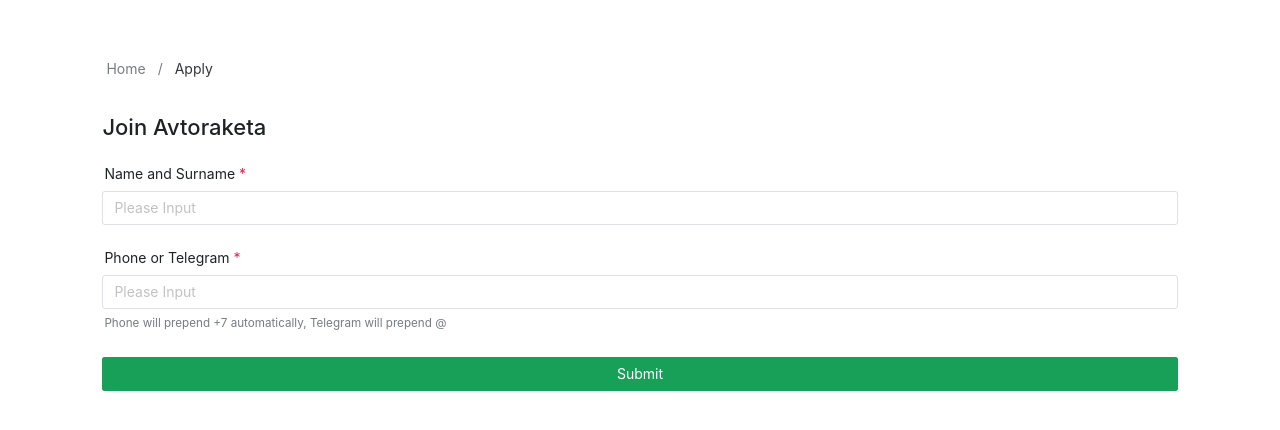
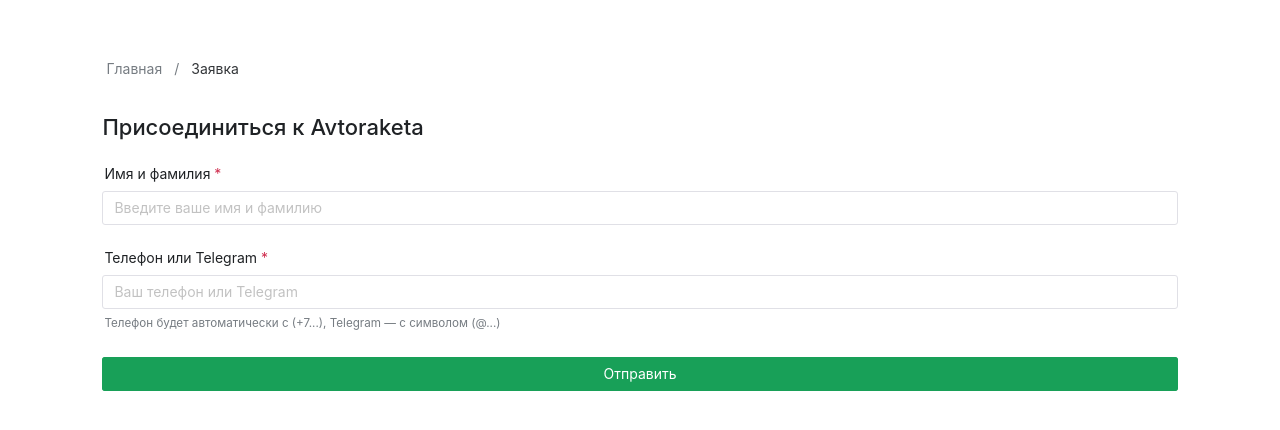
Before and after one commit to Valerij2000/avtoraketa-app, a Vue app: page /apply in a window 1280 px wide. Shown: the top 430 px of the page. Built offline with nearby package versions, Linux system fonts and the light colour scheme; no server answers.

Commit message:
localization done

```diff
--- a/src/components/layout/Header.vue
+++ b/src/components/layout/Header.vue
@@ -6,7 +6,7 @@
     <n-space align="center">
       <!-- Display Lead ID if exists -->
       <n-text v-if="leadId" depth="2" style="margin-right: 16px">
-        Lead ID: <b>{{ leadId }}</b>
+        {{ t("header.leadID") }}: <b>{{ leadId }}</b>
       </n-text>
 
       <n-button class="nav-btn" type="tertiary" @click="scrollTo('home')">{{
--- a/src/i18n/en.js
+++ b/src/i18n/en.js
@@ -4,6 +4,7 @@
     whyUs: "Why Us",
     calc: "Calc",
     join: "Join",
+    leadID: "Your Lead ID"
   },
   hero: {
     title: "Earn from 30,000₽ per deal — Become an Avtoraketa agent",
@@ -72,4 +73,32 @@
     subtitleStrong: "in 10 minutes",
     button: "Join the team",
   },
+  apply: {
+    title: "Join Avtoraketa",
+    breadcrumbs: {
+      home: "Home",
+      apply: "Apply",
+    },
+    form: {
+      name: {
+        label: "Name and Surname",
+        required: "Please enter your name",
+        placeholder: "Enter your full name"
+      },
+      contact: {
+        label: "Phone or Telegram",
+        hint: "Phone will prepend {plusSeven} automatically, Telegram will prepend {atSign}",
+        required:
+          "Enter a valid phone number {plusSeven} or Telegram username {atSign}",
+        placeholder: "Your phone or Telegram username"
+      },
+      submit: "Submit",
+      cooldownHint: "You can submit a new application in a few hours.",
+    },
+    messages: {
+      cooldown:
+        "You’ve already sent an application.\nPlease try again in {minutes} minutes.",
+      error: "Submission failed. Please try again.",
+    },
+  },
 };
--- a/src/i18n/ru.js
+++ b/src/i18n/ru.js
@@ -4,6 +4,7 @@
     whyUs: "Почему мы",
     calc: "Кальк",
     join: "Присоединиться",
+    leadID: "Ваше Lead ID"
   },
   hero: {
     title: "Зарабатывайте от 30,000₽ с каждой сделки — станьте агентом Avtoraketa",
@@ -73,4 +74,34 @@
     subtitleStrong: "за 10 минут",
     button: "Присоединиться к команде",
   },
+  apply: {
+    title: "Присоединиться к Avtoraketa",
+    breadcrumbs: {
+      home: "Главная",
+      apply: "Заявка",
+    },
+    form: {
+      name: {
+        label: "Имя и фамилия",
+        required: "Пожалуйста, введите имя",
+        placeholder: "Введите ваше имя и фамилию"
+      },
+      contact: {
+        label: "Телефон или Telegram",
+        hint:
+          "Телефон будет автоматически с {plusSeven}, Telegram — с символом {atSign}",
+        required:
+          "Введите номер телефона {plusSeven} или Telegram {atSign}",
+        placeholder: "Ваш телефон или Telegram"
+      },
+      submit: "Отправить",
+      cooldownHint:
+        "Вы сможете отправить новую заявку через несколько часов.",
+    },
+    messages: {
+      cooldown:
+        "Вы уже отправили заявку.\nПовторите попытку через {minutes} мин.",
+      error: "Не удалось отправить заявку. Попробуйте позже.",
+    },
+  },
 };
--- a/src/pages/Apply.vue
+++ b/src/pages/Apply.vue
@@ -1,20 +1,30 @@
 <template>
   <SectionWrapper>
     <Breadcrumbs :items="breadcrumbs" />
-    <n-h2>Join Avtoraketa</n-h2>
+    <n-h2>{{ t("apply.title") }}</n-h2>
 
     <n-form :model="form" :rules="rules" ref="formRef" class="form-apply">
-      <n-form-item label="Name and Surname" path="name">
-        <n-input v-model:value="form.name" />
+      <n-form-item :label="t('apply.form.name.label')" path="name">
+        <n-input
+          v-model:value="form.name"
+          :placeholder="t('apply.form.name.placeholder')"
+        />
       </n-form-item>
 
-      <n-form-item label="Phone or Telegram" path="contact">
-        <n-input v-model:value="form.contact" @input="formatContact" />
+      <n-form-item :label="t('apply.form.contact.label')" path="contact">
+        <n-input
+          v-model:value="form.contact"
+          @input="formatContact"
+          :placeholder="t('apply.form.contact.placeholder')"
+        />
 
         <template #feedback>
-          <small
-            >Phone will prepend +7 automatically, Telegram will prepend @</small
-          >
+          <small>{{
+            t("apply.form.contact.hint", {
+              plusSeven: "(+7...)",
+              atSign: "(@...)",
+            })
+          }}</small>
         </template>
       </n-form-item>
 
@@ -25,10 +35,10 @@
         class="form-button"
         :disabled="isCooldownActive"
       >
-        Submit
+        {{ t("apply.form.submit") }}
       </n-button>
       <n-text v-if="isCooldownActive" depth="3" style="margin-top: 8px">
-        You can submit a new application in a few hours.
+        {{ t("apply.form.cooldownHint") }}
       </n-text>
     </n-form>
   </SectionWrapper>
@@ -41,6 +51,7 @@
 import { ref, reactive, computed } from "vue";
 import { useRouter } from "vue-router";
 import { useMessage } from "naive-ui";
+import { useI18n } from "vue-i18n";
 import SectionWrapper from "../components/common/SectionWrapper.vue";
 import Breadcrumbs from "../components/common/Breadcrumbs.vue";
 import { sendLeadToTelegram } from "../services/telegram";
@@ -48,7 +59,12 @@
 const router = useRouter();
 const message = useMessage();
 
-const breadcrumbs = [{ label: "Home", to: "/" }, { label: "Apply" }];
+const { t } = useI18n();
+
+const breadcrumbs = [
+  { label: t("apply.breadcrumbs.home"), to: "/" },
+  { label: t("apply.breadcrumbs.apply") },
+];
 
 const formRef = ref(null);
 const loading = ref(false);
@@ -103,14 +119,14 @@
   name: [
     {
       required: true,
-      message: "Please enter your name",
+      message: t("apply.form.name.required"),
       trigger: ["blur", "input"],
     },
   ],
   contact: [
     {
       required: true,
-      message: "Enter a valid phone number (+7...) or Telegram username (@...)",
+      message: t("apply.form.contact.required"),
       trigger: ["blur", "input"],
     },
   ],
@@ -124,9 +140,7 @@
 
     const remainingMinutes = Math.ceil(remainingMs / 60000);
 
-    message.error(
-      `You’ve already sent an application.\nPlease try again in ${remainingMinutes} minutes.`,
-    );
+    message.error(t("apply.messages.cooldown", { minutes }));
 
     return;
   }
@@ -149,7 +163,7 @@
     form.contact = "";
   } catch (error) {
     console.error(error);
-    message.error("Submission failed. Please try again.");
+    message.error(t("apply.messages.error"));
   } finally {
     loading.value = false;
   }
```
